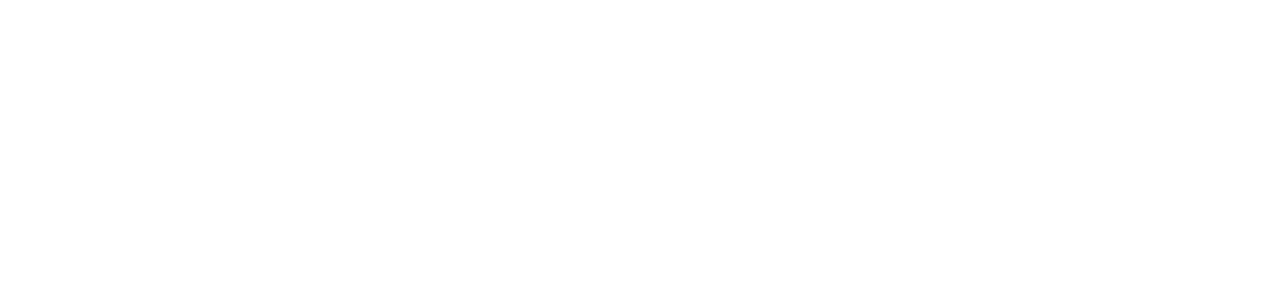
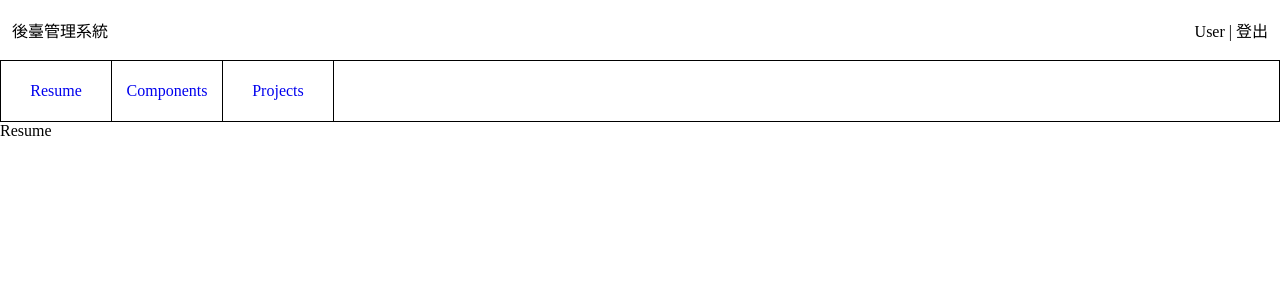
Before and after one commit to thomas8326/myWeb, a React (Create React App) app: page /admin-dashboard/resume in a window 1280 px wide. Before the commit this address had no page. Shown: the top 300 px of the page. Built offline with nearby package versions, Linux system fonts and the light colour scheme.

Commit message:
feat: link to resume page.

```diff
--- a/src/App.tsx
+++ b/src/App.tsx
@@ -9,6 +9,7 @@ import { reduxStorage } from 'src/reducers';
 import { theme } from 'src/styles/base/theme';
 import { ThemeProvider } from 'styled-components';
 import './App.css';
+import Resume from 'src/pages/resume';
 
 function App() {
     return (
@@ -20,7 +21,9 @@ function App() {
                             <Route path="/" element={<MainPage />}>
                                 <Route path="show-room" element={<Showroom />}></Route>
                             </Route>
-                            <Route path="admin-dashboard" element={<DashBoard />}></Route>
+                            <Route path="admin-dashboard" element={<DashBoard />}>
+                                <Route path="resume" element={<Resume />}></Route>
+                            </Route>
                         </Routes>
                     </BrowserRouter>
                 </ThemeProvider>
--- a/src/constants/lists.ts
+++ b/src/constants/lists.ts
@@ -1 +1,8 @@
-export const mainFeatures: string[] = ['Resume', 'Components', 'Projects'];
+import { MainPathUrl } from "src/enums/main-path-url.enum";
+import { MainPath } from "src/models/main-path";
+
+export const mainFeatures: MainPath[] = [
+    { title: 'Resume', url: MainPathUrl.Resume },
+    { title: 'Components', url: MainPathUrl.Components },
+    { title: 'Projects', url: MainPathUrl.Projects }
+];
--- /dev/null
+++ b/src/enums/main-path-url.enum.ts
@@ -0,0 +1,5 @@
+export enum MainPathUrl {
+    Resume = 'resume',
+    Components = 'components',
+    Projects = 'projects',
+}
--- /dev/null
+++ b/src/models/main-path.ts
@@ -0,0 +1,6 @@
+import { MainPathUrl } from "src/enums/main-path-url.enum";
+
+export interface MainPath {
+    url: MainPathUrl;
+    title: string;
+}
--- a/src/pages/dashboard/components/dashboard-header.tsx
+++ b/src/pages/dashboard/components/dashboard-header.tsx
@@ -1,3 +1,4 @@
+import { NavLink } from 'react-router-dom';
 import { mainFeatures } from 'src/constants/lists';
 import { FullScreenLayout } from 'src/styles/layouts/base-layout';
 import { FlexBetweenLayout, FlexRowLayout } from 'src/styles/layouts/flex-layout';
@@ -44,7 +45,11 @@ function DashboardHeader() {
             <SubHeader>
                 <FlexRowLayout>
                     {mainFeatures.map((feature, index) => (
-                        <FeatureItem key={index}>{feature}</FeatureItem>
+                        <FeatureItem key={index}>
+                            <NavLink style={{ textDecoration: 'none' }} to={feature.url}>
+                                {feature.title}
+                            </NavLink>
+                        </FeatureItem>
                     ))}
                 </FlexRowLayout>
             </SubHeader>
--- /dev/null
+++ b/src/pages/resume/index.tsx
@@ -0,0 +1,5 @@
+function Resume() {
+    return <div>Resume</div>;
+}
+
+export default Resume;
```
